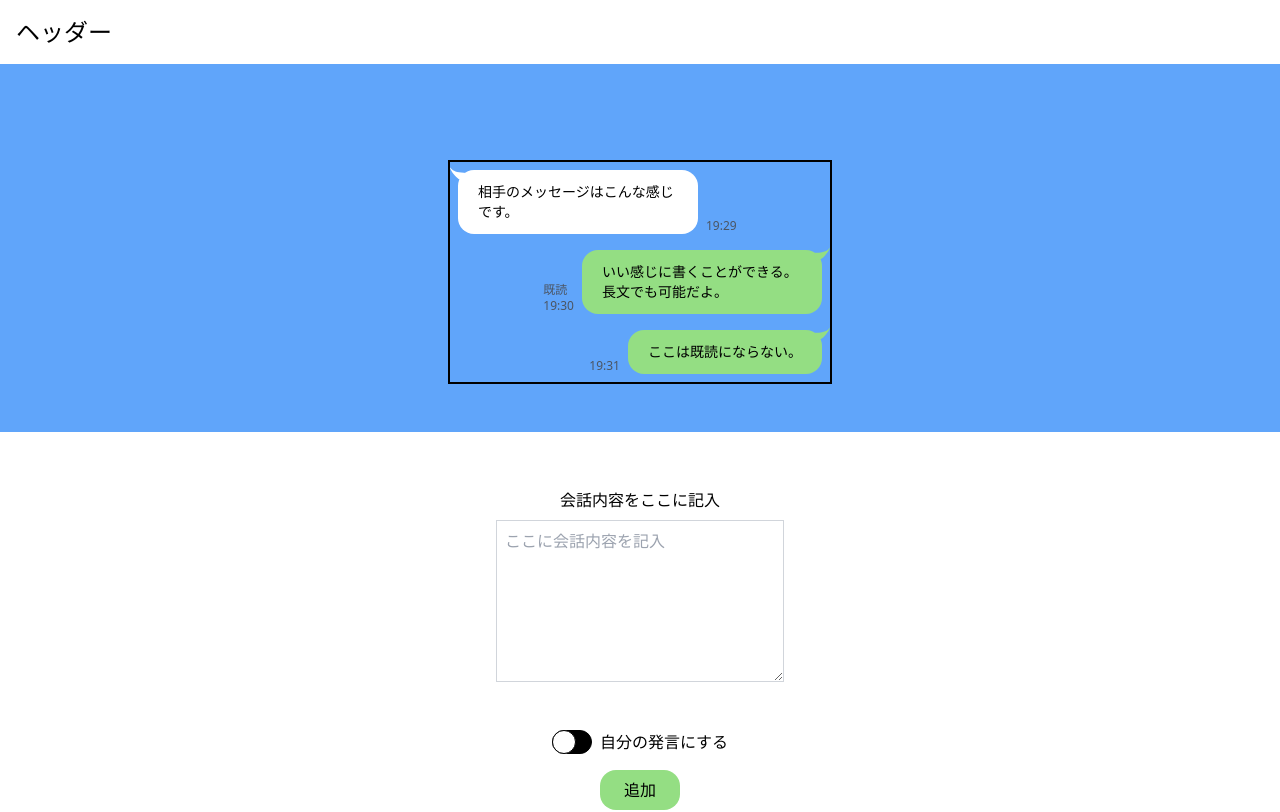
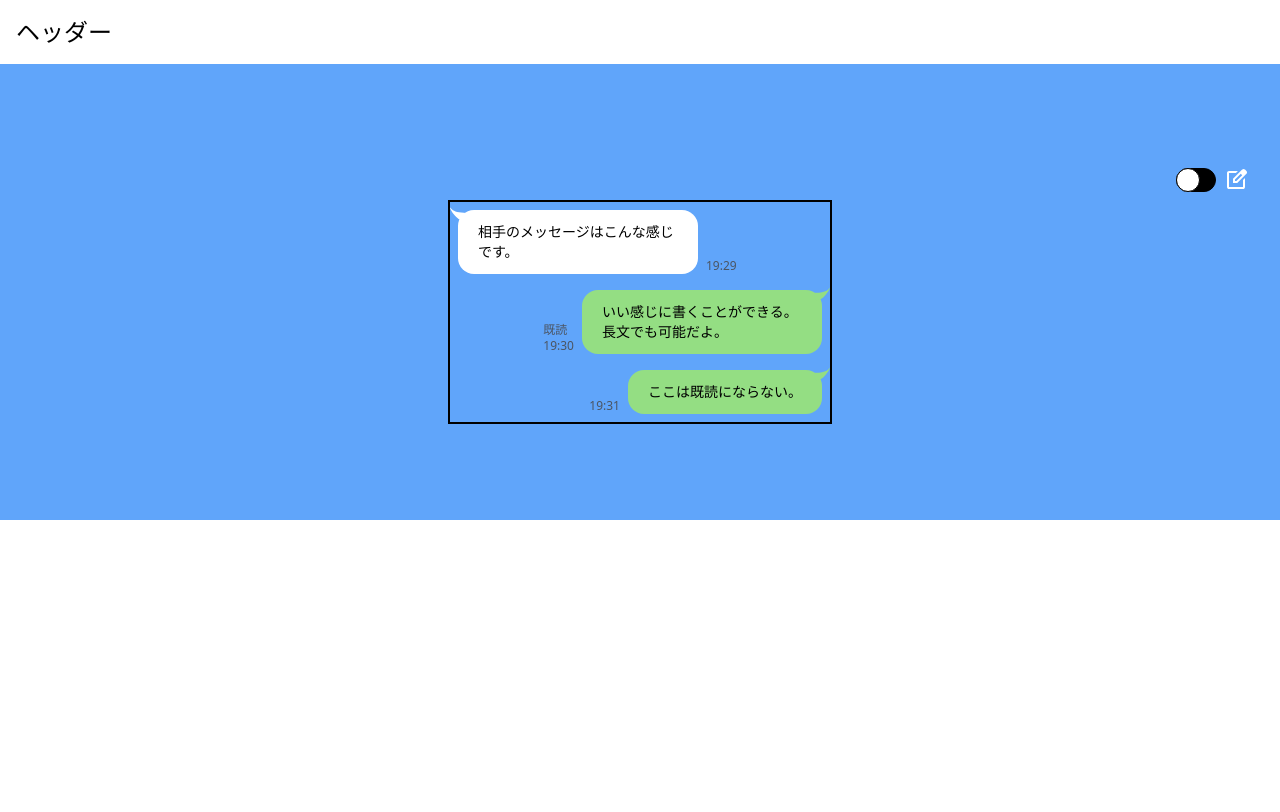
Before and after one commit to suguru-toyohara/sns-faker, a Next.js app: page /LINE in a window 1280 px wide. Shown: the top 812 px of the page. Built offline with nearby package versions, Linux system fonts and the light colour scheme.

Commit message:
現状を一旦コミット

```diff
--- /dev/null
+++ b/src/Components/Icon/Edit/index.tsx
@@ -0,0 +1,14 @@
+export default function EditIcon({ className }: { className?: string }) {
+  return (
+    <svg
+      xmlns="http://www.w3.org/2000/svg"
+      height="24px"
+      viewBox="0 -960 960 960"
+      width="24px"
+      className={className}
+    >
+      <title>Edit Icon</title>
+      <path d="M200-120q-33 0-56.5-23.5T120-200v-560q0-33 23.5-56.5T200-840h357l-80 80H200v560h560v-278l80-80v358q0 33-23.5 56.5T760-120H200Zm280-360ZM360-360v-170l367-367q12-12 27-18t30-6q16 0 30.5 6t26.5 18l56 57q11 12 17 26.5t6 29.5q0 15-5.5 29.5T897-728L530-360H360Zm481-424-56-56 56 56ZM440-440h56l232-232-28-28-29-28-231 231v57Zm260-260-29-28 29 28 28 28-28-28Z" />
+    </svg>
+  );
+}
--- /dev/null
+++ b/src/Components/LineMessage/index.tsx
@@ -0,0 +1,105 @@
+import EditIcon from "@/Components/Icon/Edit";
+import Image from "next/image";
+
+function FukidashiLeft({ className }: { className?: string }) {
+  return (
+    <svg
+      id="fukidashi-left"
+      xmlns="http://www.w3.org/2000/svg"
+      viewBox="0 0 37.23 30.18"
+      className={`fill-white ${className}`}
+    >
+      <title>Fukidashi Left</title>
+      <path d="M34.06,12.02C15.77,12.33,7.29,7.73,2.98,3.02,1.78,1.71.37-.19.06.02c-.71.48,4.76,12.37,14.57,22,3.83,3.76,6.96,5.84,10.69,7,2.39.74,7.05,2.19,9.71,0,3.1-2.55,3.06-9.64-.97-17Z" />
+    </svg>
+  );
+}
+
+function FukidashiRight({ className }: { className?: string }) {
+  return (
+    <svg
+      id="fukidashi-right"
+      xmlns="http://www.w3.org/2000/svg"
+      viewBox="0 0 38.33 30.18"
+      className={`fill-line-self ${className}`}
+    >
+      <title>FukidashiRight</title>
+      <path d="M3.27,12.02c18.82.31,27.56-4.29,32-9,1.23-1.3,2.69-3.21,3-3,.73.48-4.9,12.37-15,22-3.95,3.76-7.17,5.84-11,7-2.46.74-7.25,2.19-10,0-3.19-2.55-3.15-9.64,1-17Z" />
+    </svg>
+  );
+}
+
+export function SelfMessage({
+  text,
+  timeString,
+  isAlreadyRead = false,
+}: { text: string; timeString: string; isAlreadyRead?: boolean }) {
+  return (
+    <div className={"flex justify-end items-end"}>
+      <div className={"text-xs text-gray-600 mb-2"}>
+        {isAlreadyRead && "既読"}
+        <br />
+        {timeString}
+      </div>
+      <div
+        className={
+          "bg-line-self inline-block px-4 p-2 m-2 max-w-60 text-wrap rounded-2xl relative"
+        }
+      >
+        <p className={"text-black m-1 text-sm"}>{text}</p>
+        <FukidashiRight className={"absolute -right-2 -top-1 size-4"} />
+      </div>
+    </div>
+  );
+}
+
+export function Message({
+  text,
+  timeString,
+}: { text: string; timeString: string }) {
+  return (
+    <div className={"flex justify-start items-end"}>
+      <div
+        className={
+          "bg-white inline-block px-4 p-2 m-2 max-w-60 text-wrap rounded-2xl relative"
+        }
+      >
+        <FukidashiLeft className={"absolute -left-2 -top-1 size-4"} />
+        <p className={"text-black m-1 text-sm"}>{text}</p>
+      </div>
+      <div className={"text-xs text-gray-600 mb-2"}>{timeString}</div>
+    </div>
+  );
+}
+
+export function OutlinedMessage() {
+  return (
+    <div className={"flex justify-start items-end"}>
+      <div
+        className={
+          "inline-block px-4 p-2 m-4 max-w-60 text-wrap rounded-2xl relative outline-dashed bg-blue-400 outline-white"
+        }
+      >
+        <div className={"text-sm text-white w-24 flex justify-center"}>
+          <EditIcon className={"fill-white"} />
+        </div>
+      </div>
+    </div>
+  );
+}
+
+export function OutlinedSelfMessage() {
+  return (
+    <div className={"flex justify-end items-end"}>
+      <div
+        className={
+          "inline-block px-4 p-2 m-4 max-w-60 text-wrap rounded-2xl relative outline-dashed bg-blue-400 outline-line-self"
+        }
+      >
+        <div className={"text-sm text-line-self flex justify-center w-24"}>
+          <EditIcon className={"fill-line-self"} />
+        </div>
+      </div>
+    </div>
+  );
+}
--- /dev/null
+++ b/src/Components/LineMessageWithDelete/index.tsx
@@ -0,0 +1,43 @@
+import { Message, SelfMessage } from "@/Components/LineMessage";
+import type Conversation from "@/types/conversation";
+
+function DeleteButton() {
+  return (
+    <button
+      type={"button"}
+      className={
+        "bg-red-600 rounded-2xl shadow shadow-gray-900 text-sm text-white w-8 h-8"
+      }
+    >
+      ー
+    </button>
+  );
+}
+
+export function LineMessageWithDeleteSelf({
+  editable = false,
+  conversation,
+}: { editable?: boolean; conversation: Conversation }) {
+  return (
+    <div className={"flex gap-4 justify-end items-center"}>
+      {editable && <DeleteButton />}
+      <SelfMessage
+        text={conversation.text}
+        timeString={conversation.timeString}
+        isAlreadyRead={conversation.isAlreadyRead}
+      />
+    </div>
+  );
+}
+
+export function LineMessageWithDelete({
+  editable = false,
+  conversation,
+}: { editable?: boolean; conversation: Conversation }) {
+  return (
+    <div className={"flex gap-4 justify-start items-center"}>
+      <Message text={conversation.text} timeString={conversation.timeString} />
+      {editable && <DeleteButton />}
+    </div>
+  );
+}
--- a/src/Components/PageRoot/index.tsx
+++ b/src/Components/PageRoot/index.tsx
@@ -6,7 +6,7 @@ export default function PageRoot({
   className,
 }: { children: ReactNode; className?: string }) {
   return (
-    <div className={`flex flex-col items-center py-24 my-16 ${className}`}>
+    <div className={`flex flex-col items-center py-24 mt-16 ${className}`}>
       {children}
     </div>
   );
--- a/src/Components/Switch/index.tsx
+++ b/src/Components/Switch/index.tsx
@@ -1,11 +1,21 @@
-export default function Switch({ label, id }: { label: string; id: string }) {
+import type React from "react";
+export default function Switch({
+  labelComponent,
+  id,
+  onClickAction = () => {},
+}: {
+  labelComponent: React.ReactNode;
+  id: string;
+  onClickAction?: () => void;
+}) {
   return (
-    <div className={"relative"}>
+    <div className={"relative flex"}>
       <input
         type="checkbox"
         id={id}
         name={id}
         defaultChecked={false}
+        onClick={onClickAction}
         className={"hidden peer"}
       />
       <label
@@ -34,6 +44,8 @@ export default function Switch({ label, id }: { label: string; id: string }) {
           "after:border-black",
           "after:absolute",
           "after:left-0",
+          "after:-translate-y-1/2",
+          "after:top-1/2",
           "after:peer-checked:left-4",
           "after:peer-checked:border-line-self",
           "after:transition-all",
@@ -41,7 +53,7 @@ export default function Switch({ label, id }: { label: string; id: string }) {
           "after:ease-out",
         ].join(" ")}
       >
-        {label}
+        {labelComponent}
       </label>
     </div>
   );
--- a/src/app/LINE/page.tsx
+++ b/src/app/LINE/page.tsx
@@ -1,75 +1,15 @@
 "use client";
+import EditIcon from "@/Components/Icon/Edit";
+import { OutlinedMessage, OutlinedSelfMessage } from "@/Components/LineMessage";
+import {
+  LineMessageWithDelete,
+  LineMessageWithDeleteSelf,
+} from "@/Components/LineMessageWithDelete";
 import PageRoot from "@/Components/PageRoot";
 import Switch from "@/Components/Switch";
+import type Conversation from "@/types/conversation";
+import Image from "next/image";
 import { type FormEvent, useState } from "react";
-
-function FukidashiLeft({ className }: { className?: string }) {
-  return (
-    <svg
-      id="fukidashi-left"
-      xmlns="http://www.w3.org/2000/svg"
-      viewBox="0 0 37.23 30.18"
-      className={`fill-white ${className}`}
-    >
-      <title>Fukidashi Left</title>
-      <path d="M34.06,12.02C15.77,12.33,7.29,7.73,2.98,3.02,1.78,1.71.37-.19.06.02c-.71.48,4.76,12.37,14.57,22,3.83,3.76,6.96,5.84,10.69,7,2.39.74,7.05,2.19,9.71,0,3.1-2.55,3.06-9.64-.97-17Z" />
-    </svg>
-  );
-}
-
-function FukidashiRight({ className }: { className?: string }) {
-  return (
-    <svg
-      id="fukidashi-right"
-      xmlns="http://www.w3.org/2000/svg"
-      viewBox="0 0 38.33 30.18"
-      className={`fill-line-self ${className}`}
-    >
-      <title>FukidashiRight</title>
-      <path d="M3.27,12.02c18.82.31,27.56-4.29,32-9,1.23-1.3,2.69-3.21,3-3,.73.48-4.9,12.37-15,22-3.95,3.76-7.17,5.84-11,7-2.46.74-7.25,2.19-10,0-3.19-2.55-3.15-9.64,1-17Z" />
-    </svg>
-  );
-}
-
-function SelfMessage({
-  text,
-  timeString,
-  isAlreadyRead = false,
-}: { text: string; timeString: string; isAlreadyRead?: boolean }) {
-  return (
-    <div className={"flex justify-end items-end"}>
-      <div className={"text-xs text-gray-600 mb-2"}>
-        {isAlreadyRead && "既読"}
-        <br />
-        {timeString}
-      </div>
-      <div
-        className={
-          "bg-line-self inline-block px-4 p-2 m-2 max-w-60 text-wrap rounded-2xl relative"
-        }
-      >
-        <p className={"text-black m-1 text-sm"}>{text}</p>
-        <FukidashiRight className={"absolute -right-2 -top-1 size-4"} />
-      </div>
-    </div>
-  );
-}
-
-function Message({ text, timeString }: { text: string; timeString: string }) {
-  return (
-    <div className={"flex justify-start items-end"}>
-      <div
-        className={
-          "bg-white inline-block px-4 p-2 m-2 max-w-60 text-wrap rounded-2xl relative"
-        }
-      >
-        <FukidashiLeft className={"absolute -left-2 -top-1 size-4"} />
-        <p className={"text-black m-1 text-sm"}>{text}</p>
-      </div>
-      <div className={"text-xs text-gray-600 mb-2"}>{timeString}</div>
-    </div>
-  );
-}
 
 export default function Page() {
   const conv1 = {
@@ -110,53 +50,44 @@ export default function Page() {
     } as Conversation;
     setConversations([...conversations, newConversation]);
   };
+  const [editable, setEditable] = useState<boolean>(false);
+  const handleChangeEditable = () => {
+    setEditable(!editable);
+  };
   return (
     <PageRoot className={"bg-blue-400"}>
+      <div className={"w-full flex justify-end pr-8 my-2"}>
+        <Switch
+          labelComponent={<EditIcon className={"fill-white"} />}
+          id={"edit-mode"}
+          onClickAction={handleChangeEditable}
+        />
+      </div>
       <div className={"border-2 border-black max-w-96 w-full flex flex-col"}>
         {conversations.map((value, index) => (
           <div key={index.toString()}>
             {value.isSelfMessage ? (
-              <SelfMessage
+              <LineMessageWithDeleteSelf
                 key={index.toString()}
-                text={value.text}
-                timeString={value.timeString}
-                isAlreadyRead={value.isAlreadyRead ?? false}
+                editable={editable}
+                conversation={value}
               />
             ) : (
-              <Message
+              <LineMessageWithDelete
                 key={index.toString()}
-                text={value.text}
-                timeString={value.timeString}
+                editable={editable}
+                conversation={value}
               />
             )}
           </div>
         ))}
+        {editable && (
+          <div className={"flex justify-between"}>
+            <OutlinedMessage />
+            <OutlinedSelfMessage />
+          </div>
+        )}
       </div>
-      <form
-        className={"flex flex-col items-center py-12 m-12 bg-white w-full"}
-        onSubmit={HandleAddConversation}
-      >
-        <label htmlFor={"conv-text"} className={"py-2"}>
-          会話内容をここに記入
-        </label>
-        <textarea
-          id={"conv-text"}
-          placeholder={"ここに会話内容を記入"}
-          rows={6}
-          className={"border border-gray-300 p-2 w-full max-w-72 mb-12"}
-        />
-        <Switch label={"自分の発言にする"} id={"self-talk"} />
-        <div className={"flex justify-center"}>
-          <button
-            type={"submit"}
-            className={
-              "bg-line-self rounded-2xl mx-2 my-4 py-2 px-6 w-full max-w-32"
-            }
-          >
-            追加
-          </button>
-        </div>
-      </form>
     </PageRoot>
   );
 }
--- a/src/types/conversation.ts
+++ b/src/types/conversation.ts
@@ -1,4 +1,4 @@
-interface Conversation {
+export default interface Conversation {
   /**
    * 会話内容
    */
```
Also changed, not shown: public/edit.svg (added).
